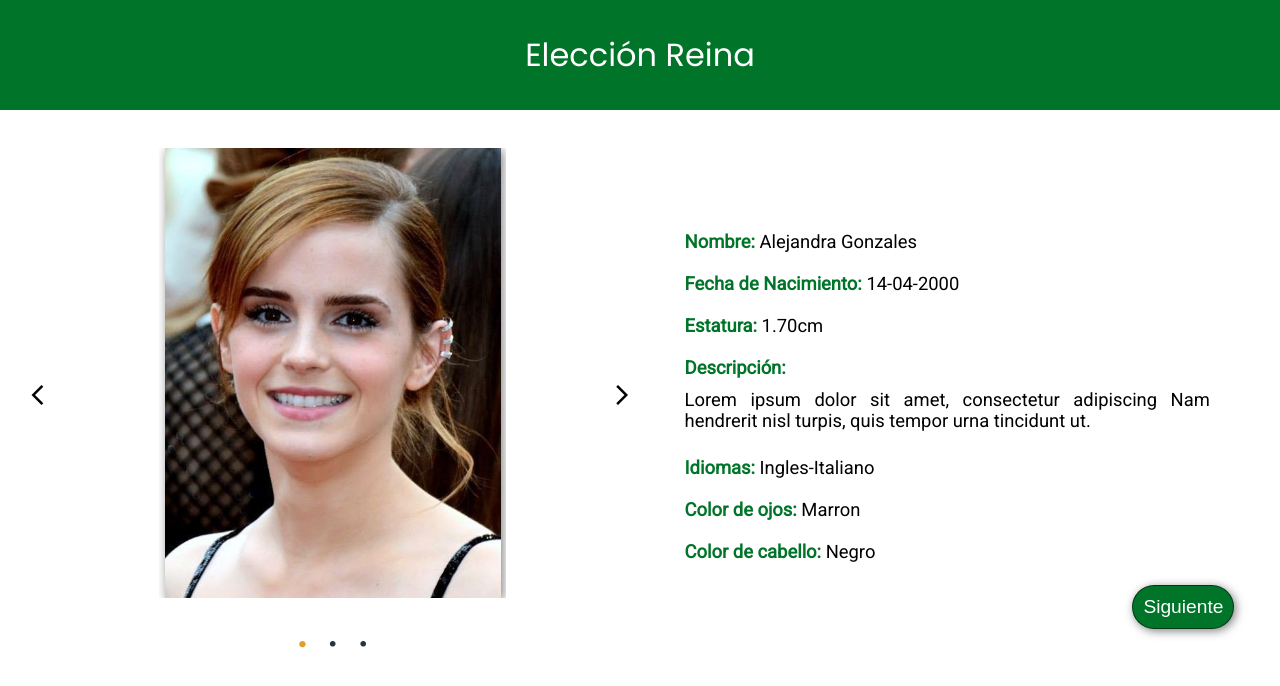
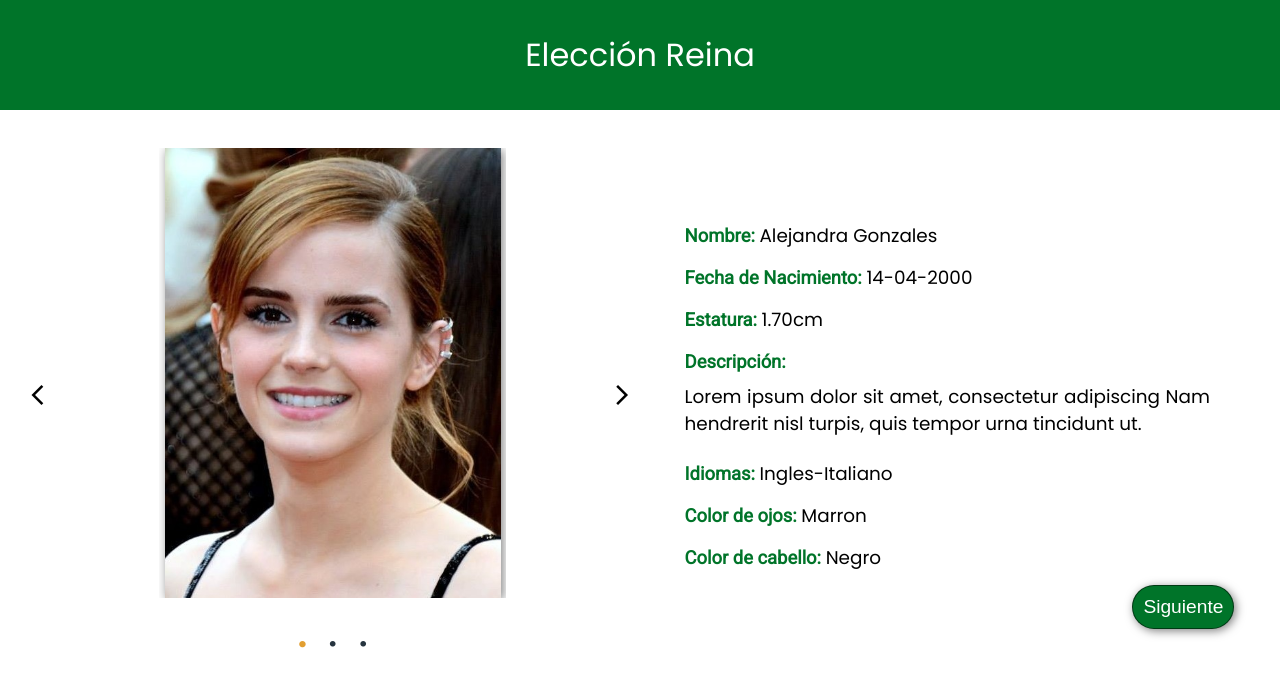
Before and after one commit to MilaProgramming/ReinaEspe, a React (Create React App) app: page /carrusel in a window 1280 px wide. Shown: the top 686 px of the page. Built offline with nearby package versions, Linux system fonts and the light colour scheme.

Commit message:
texto fuente de info cambiada

```diff
--- a/src/styles/carrusel.css
+++ b/src/styles/carrusel.css
@@ -77,6 +77,7 @@ header{
   display: flex;
   justify-content: center;
   align-items: center;
+  font-family: "Poppins";
 }
 .renglon h4 {
   color: #007429;
```
